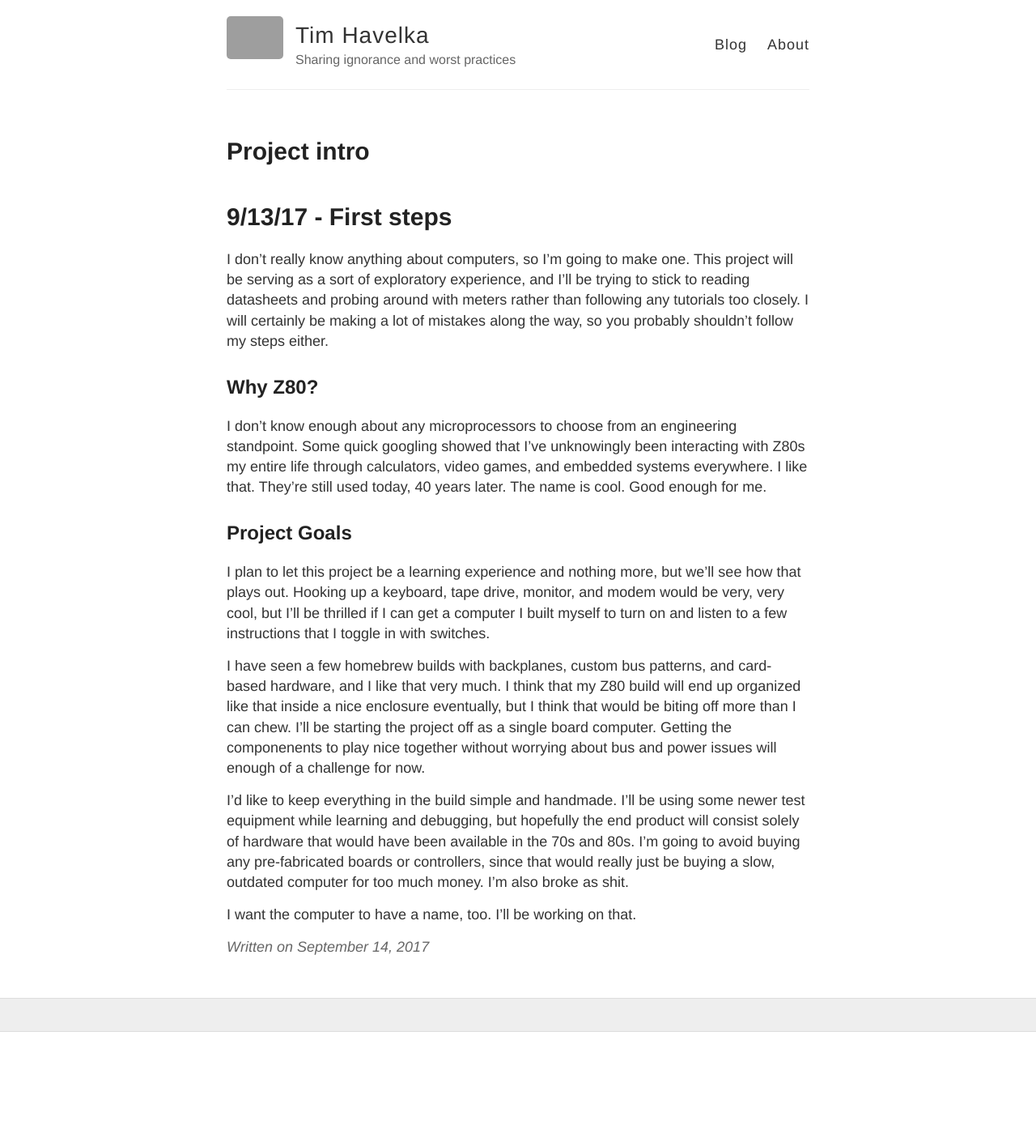
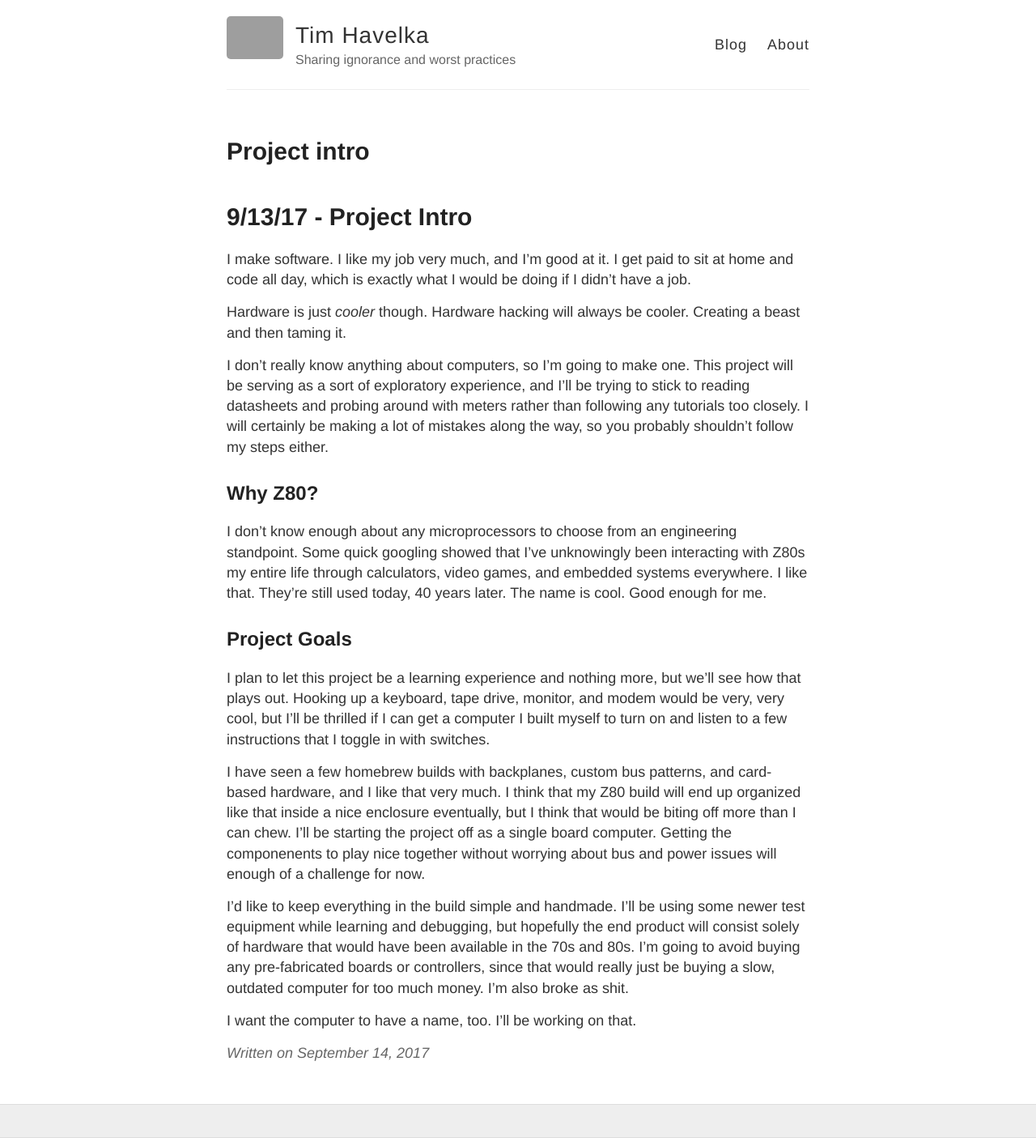
Before and after one commit to thavelka/thavelka.github.io, a Jekyll site: the page built from _posts/2017-09-14-Project-Intro.md, in a window 1280 px wide. Shown: the whole page at 81% size. Built offline with Jekyll 4.4.1, drawn with Linux system fonts in a browser that asks for light colours; before the commit the page ends 1274 px from its top, so only the background shows below that; grey boxes are pictures that could not be loaded.

Commit message:
Update 2017-09-14-Project-Intro.md

```diff
--- a/_posts/2017-09-14-Project-Intro.md
+++ b/_posts/2017-09-14-Project-Intro.md
@@ -3,7 +3,11 @@ layout: post
 title: Project intro
 ---
 
-# 9/13/17 - First steps
+# 9/13/17 - Project Intro
+I make software. I like my job very much, and I'm good at it. I get paid to sit at home and code all day, which is exactly what I would be doing if I didn't have a job.
+
+Hardware is just _cooler_ though. Hardware hacking will always be cooler. Creating a beast and then taming it.
+
 I don't really know anything about computers, so I'm going to make one. This project will be serving as a sort of exploratory experience, and I'll be trying to stick to reading datasheets and probing around with meters rather than following any tutorials too closely. I will certainly be making a lot of mistakes along the way, so you probably shouldn't follow my steps either.
 
 ## Why Z80?
```
